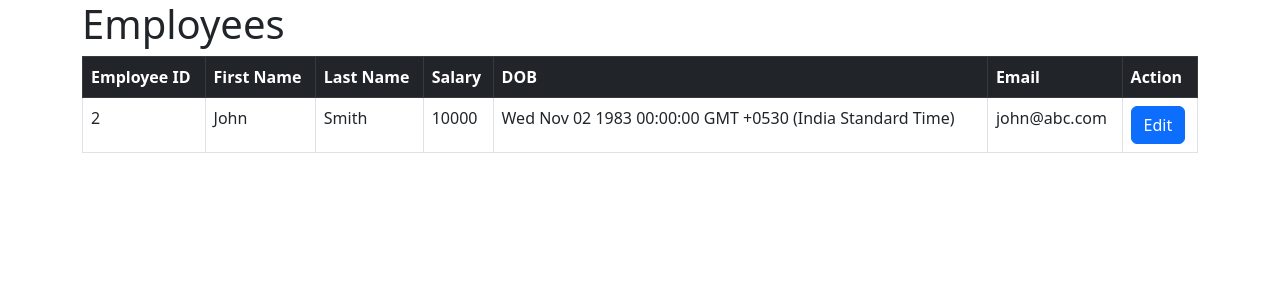
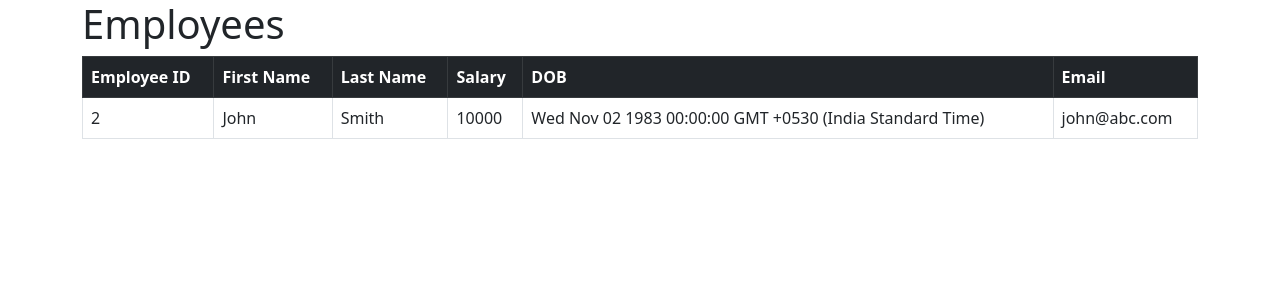
Before and after one commit to HariharSubramanian/Edureka-Employee-Project, an Angular app in the folder EmployeeData/: page / in a window 1280 px wide. Shown: the top 300 px of the page. Built offline with nearby package versions, Linux system fonts and the light colour scheme.

Commit message:
remove action column

```diff
--- a/EmployeeData/src/app/components/emptable/emptable.component.html
+++ b/EmployeeData/src/app/components/emptable/emptable.component.html
@@ -16,7 +16,7 @@
                     <th scope="col">Salary</th>
                     <th scope="col">DOB</th>
                     <th scope="col">Email</th>
-                    <th scope="col">Action</th>
+                    <!-- <th scope="col">Action</th>         -->
                 </tr>
             </thead>
             <tbody *ngFor="let val of employeesData">
@@ -69,7 +69,7 @@
                             <input type="text" class="form-control" [(ngModel)]="val.email" />
                         </div>
                     </td>
-                    <td>
+                    <!-- <td>
                         <div *ngIf="!showEdit">
                             <button type="button" class="btn btn-primary" (click)="EditEmp()">
                                 Edit
@@ -80,7 +80,7 @@
                                 Update
                             </button>
                         </div>
-                    </td>
+                    </td> -->
                 </tr>
             </tbody>
         </table>
```
